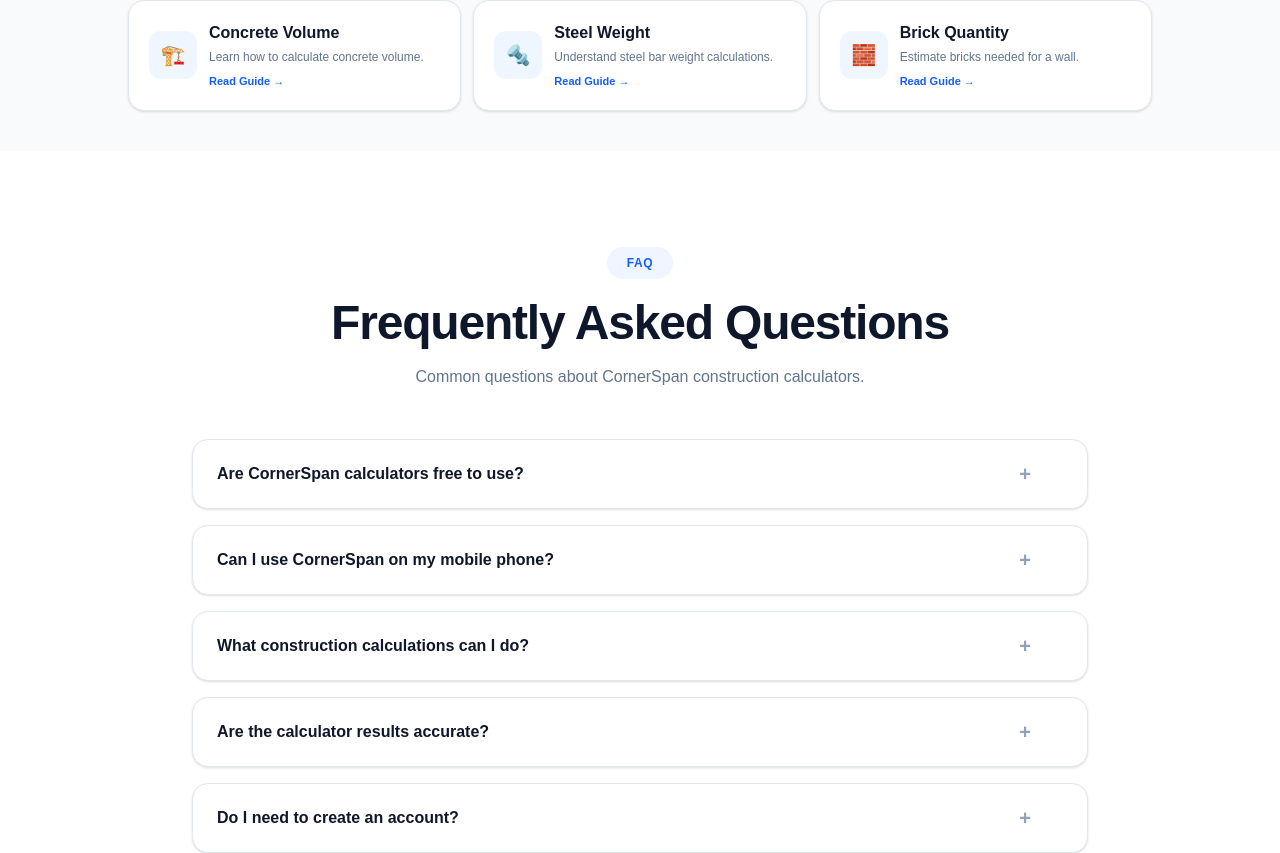
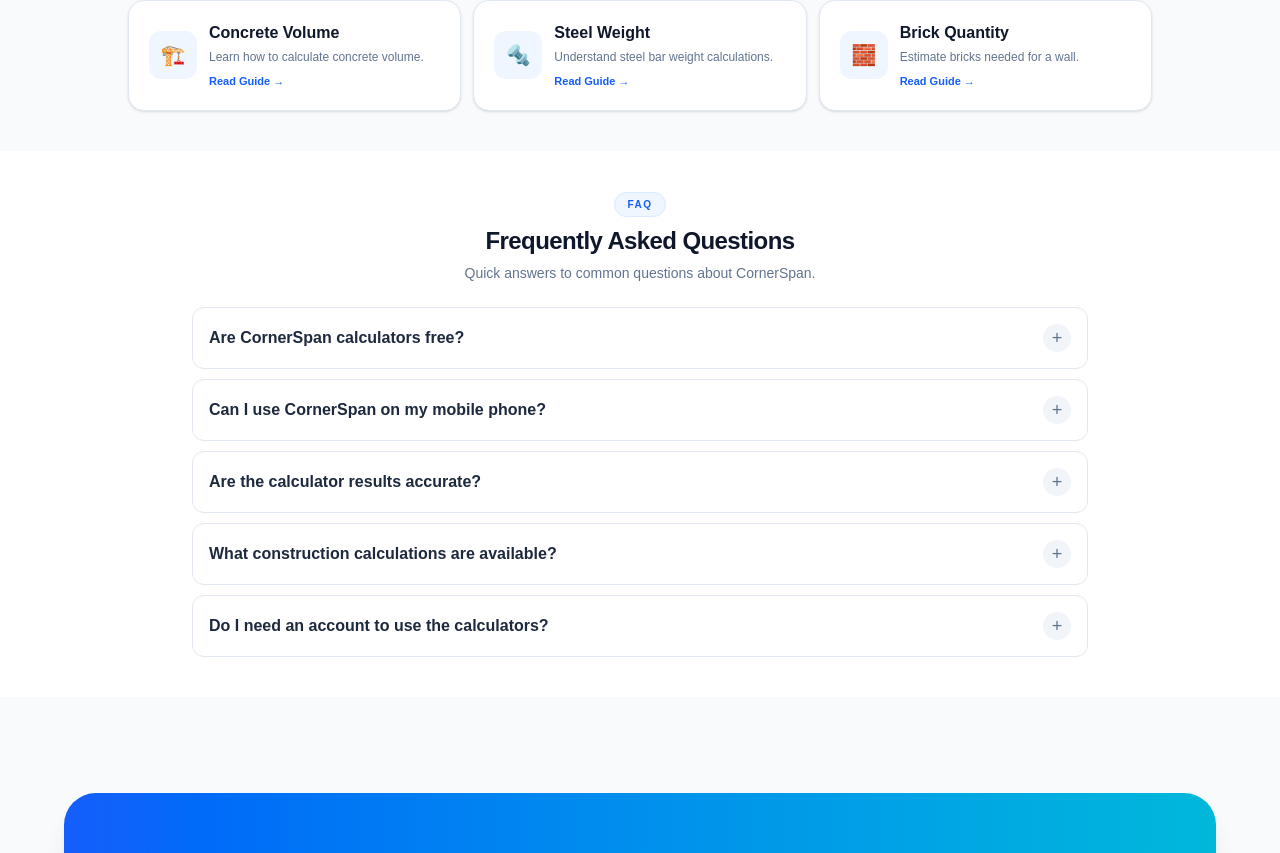
Before and after one commit to km7max-cmd/cornerspan, a Next.js app: page / in a window 1280 px wide. Shown: the part 2107-2960 px from the top of the page. Built offline with nearby package versions, Linux system fonts and the light colour scheme.

Commit message:
Integrate FAQ component and remove legacy section
Added FAQ component to the page and removed old FAQ section.

```diff
--- a/app/page.tsx
+++ b/app/page.tsx
@@ -3,6 +3,7 @@ import SearchBar from "../components/SearchBar";
 import HowItWorks from "../components/HowItWorks";
 import Stats from "../components/Stats";
 import Features from "../components/Features";
+import FAQ from "../components/FAQ";
 import CalculatorGuides from "../components/CalculatorGuides";
 import PopularCalculators from "../components/PopularCalculators";
 const categories = [
@@ -190,61 +191,8 @@ export default function Home() {
       <Features />
       <HowItWorks />
       <CalculatorGuides />
-      {/* =====================================================
-          FAQ
-      ====================================================== */}
+      <FAQ />
 
-      <section className="bg-white px-6 py-20 md:py-24">
-
-        <div className="mx-auto max-w-4xl">
-
-          <div className="text-center">
-
-            <span className="inline-flex rounded-full bg-blue-50 px-5 py-2 text-xs font-bold uppercase tracking-wider text-blue-600">
-              FAQ
-            </span>
-
-            <h2 className="mt-5 text-4xl font-black tracking-tight text-slate-900 md:text-5xl">
-              Frequently Asked Questions
-            </h2>
-
-            <p className="mt-4 text-base leading-7 text-slate-500">
-              Common questions about CornerSpan construction calculators.
-            </p>
-
-          </div>
-
-
-          <div className="mt-12 space-y-4">
-
-            {faqs.map((faq) => (
-              <details
-                key={faq.question}
-                className="group rounded-2xl border border-slate-200 bg-white px-6 py-5 shadow-sm"
-              >
-
-                <summary className="cursor-pointer list-none pr-8 text-base font-bold text-slate-900">
-                  <div className="flex items-center justify-between gap-4">
-                    <span>{faq.question}</span>
-
-                    <span className="text-xl text-slate-400 transition group-open:rotate-45">
-                      +
-                    </span>
-                  </div>
-                </summary>
-
-                <p className="mt-4 border-t border-slate-100 pt-4 text-sm leading-6 text-slate-500">
-                  {faq.answer}
-                </p>
-
-              </details>
-            ))}
-
-          </div>
-
-        </div>
-
-      </section>
 
 
       {/* =====================================================
```
